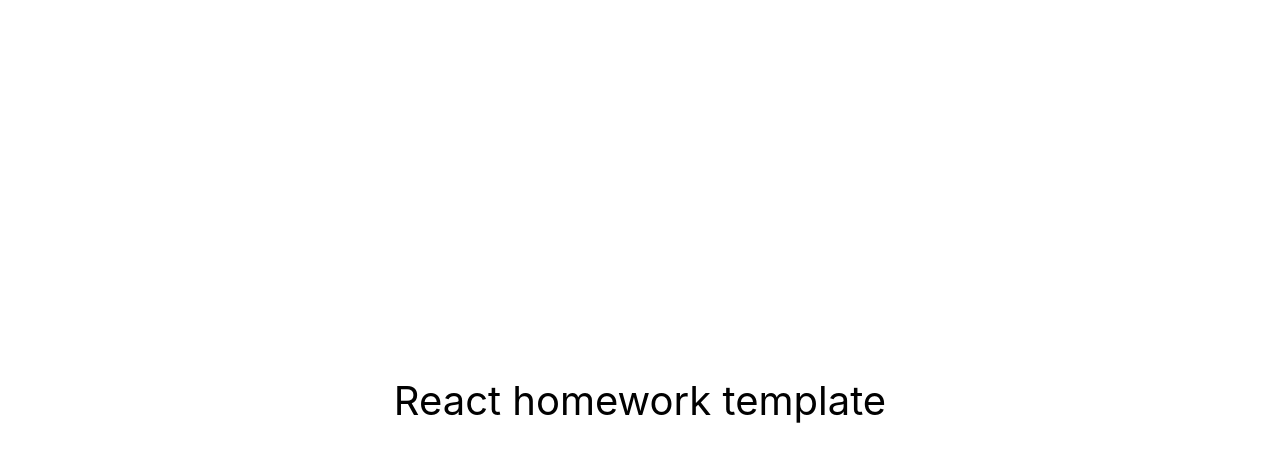
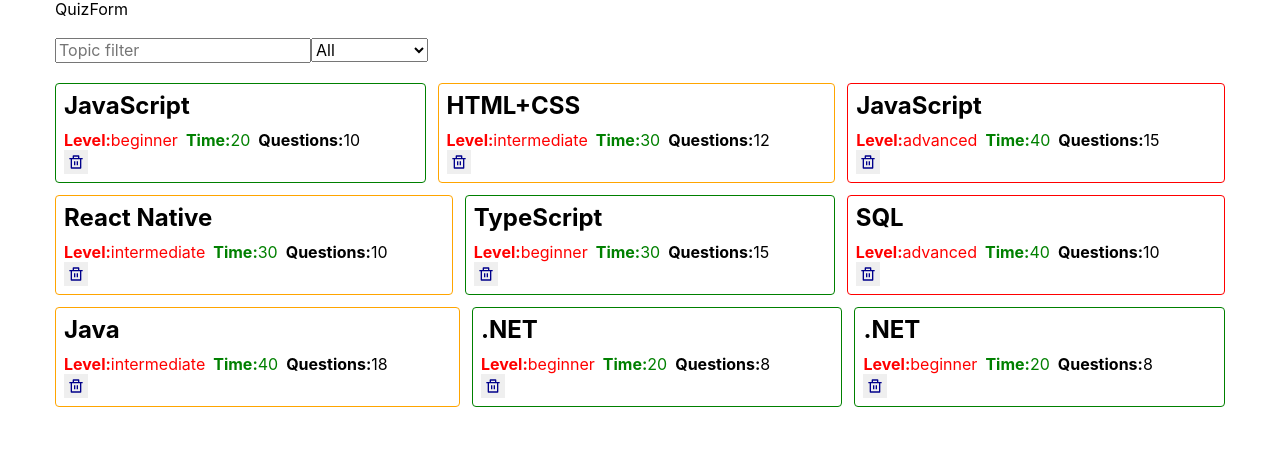
Before and after one commit to Serhii-Sunko/react-85, a React (Create React App) app: page / in a window 1280 px wide. Shown: the top 462 px of the page. Built offline with nearby package versions, Linux system fonts and the light colour scheme.

Commit message:
add a state

```diff
--- a/package.json
+++ b/package.json
@@ -7,9 +7,12 @@
     "@testing-library/jest-dom": "^5.16.3",
     "@testing-library/react": "^12.1.4",
     "@testing-library/user-event": "^13.5.0",
+    "modern-normalize": "^3.0.1",
     "react": "^18.1.0",
     "react-dom": "^18.1.0",
+    "react-icons": "^5.3.0",
     "react-scripts": "5.0.1",
+    "styled-components": "^6.1.13",
     "web-vitals": "^2.1.3"
   },
   "scripts": {
--- a/src/components/App.jsx
+++ b/src/components/App.jsx
@@ -1,16 +1,69 @@
-export const App = () => {
+import { QuizForm } from "./QuizForm";
+import { QuizList } from "./QuizList/QuizList";
+import { SearchBar } from "./SearchBar";
+import initialQuizItems  from "../quiz-items.json"
+import { GlobalStyle } from "./GlobalStyle";
+import { Layout } from "./Layout";
+import { Component } from "react";
+
+
+export class App extends Component {
+  state = {
+    quizItems: initialQuizItems,
+    filters: {
+     topic: "",
+     level: "all",
+    }
+  };
+
+  deleteQuiz = quizId => {
+    this.setState(prevState => ({
+      quizItems: prevState.quizItems.filter(quiz => quiz.id !== quizId),
+    }))
+  };
+
+  changeLevelFilter = (newLevel) => {
+    this.setState(prevState => ({
+      filters: {
+        ...prevState.filters, level:newLevel,
+      }
+    }) )
+  }
+
+  changeTopicFilter = (newTopic) => {
+    this.setState(prevState => ({
+      filters: {
+        ...prevState.filters, topic: newTopic,
+      }
+    }))
+  }
+
+  getVisibleQuizItems = () => {
+    const { quizItems, filters } = this.state;
+    return quizItems.filter(
+      quiz => {
+        const hasTopic = quiz.topic.toLowerCase().includes(filters.topic.toLowerCase());
+        if (filters.level === "all") {
+          return hasTopic;
+        }
+        return hasTopic && quiz.level === filters.level;
+      });
+  };
+  render() {
+    const {filters} = this.state;
+    const visibleItems = this.getVisibleQuizItems();
   return (
-    <div
-      style={{
-        height: '100vh',
-        display: 'flex',
-        justifyContent: 'center',
-        alignItems: 'center',
-        fontSize: 40,
-        color: '#010101'
-      }}
-    >
-      React homework template
-    </div>
+    <Layout>
+      <QuizForm />
+      <SearchBar
+        level={filters.level}
+        topic={filters.topic}
+        onChangeLevel={this.changeLevelFilter}
+        onChangeTopic={this.changeTopicFilter}
+      />
+      <QuizList items={visibleItems} onDelete={this.deleteQuiz } />
+      <GlobalStyle/>
+    </Layout>
   );
-};
+  };
+}
--- a/src/index.css
+++ b/src/components/GlobalStyle.js
@@ -1,5 +1,7 @@
-@import-normalize; /* bring in normalize.css styles */
+import { createGlobalStyle } from "styled-components";
+import "modern-normalize";
 
+export const GlobalStyle = createGlobalStyle`
 body {
   margin: 0;
   font-family: -apple-system, BlinkMacSystemFont, 'Segoe UI', 'Roboto', 'Oxygen',
@@ -13,3 +15,17 @@ code {
   font-family: source-code-pro, Menlo, Monaco, Consolas, 'Courier New',
     monospace;
 }
+
+
+ul{
+list-style: none;
+margin: 0;
+padding: 0;
+}
+
+img {
+display: block;
+max-width: 100%;
+object-fit: cover;
+}
+`;
--- /dev/null
+++ b/src/components/Layout.js
@@ -0,0 +1,11 @@
+import styled from "styled-components";
+
+export const Layout = styled.div`
+display: flex;
+flex-direction: column;
+gap: ${p=>p.theme.spacing(5)};
+max-width: 1200px;
+margin: 0 auto;
+padding: 0 15px;
+
+`
--- /dev/null
+++ b/src/components/QuizCard/QuizCard.js
@@ -0,0 +1,23 @@
+import { RiDeleteBinLine } from "react-icons/ri";
+import { Button, MetaText, MetaWrapper, Topic, Wrapper } from "./QuizCard.styled"
+export const QuizCart = ({ quiz: {id, topic, level, time, questions}, onDelete }) => {
+    return (
+        <Wrapper level={level}>
+            <Topic>{topic}</Topic>
+            <MetaWrapper>
+                <MetaText color="red">
+                    <b>Level:</b>{level}
+                </MetaText>
+                <MetaText color="green">
+                    <b>Time:</b>{time}
+                </MetaText>
+                <MetaText>
+                    <b>Questions:</b>{questions}
+                </MetaText>
+            </MetaWrapper>
+            <Button onClick={()=> onDelete(id)}>
+                <RiDeleteBinLine />
+                </Button>
+        </Wrapper>
+    )
+}
--- /dev/null
+++ b/src/components/QuizCard/QuizCard.styled.js
@@ -0,0 +1,56 @@
+import styled from "styled-components";
+
+const getBorderColor = ({level, theme} )=>{
+ switch (level) {
+        case "beginner":
+            return theme.colors.green;
+        case "intermediate":
+            return theme.colors.orange;
+        case "advanced":
+            return theme.colors.red;
+        default:
+            return null;
+}
+};
+
+export const Wrapper = styled.div`
+padding:${p=> p.theme.spacing(2)};
+border: 1px solid ${getBorderColor};
+
+border-radius: ${p =>p.theme.radii.small};
+`;
+
+export const Topic = styled.h2`
+margin-top:0;
+margin-bottom: ${p => p.theme.spacing(3)};
+`;
+
+export const MetaWrapper = styled.div`
+display:flex;
+gap: ${p=>p.theme.spacing(2)};
+`;
+
+export const MetaText = styled.p`
+margin:0;
+
+color: ${p => {
+    return p.color;
+}}
+`;
+
+export const Button = styled.button`
+padding: ${p=>p.theme.spacing(1)};
+margin: 0;
+border: none;
+
+:hover {
+color: green;
+background-color: blue;}
+
+color: darkblue;
+span {
+margin-left: 4px;}
+
+svg{
+display: block;}
+`;
--- /dev/null
+++ b/src/components/QuizForm.js
@@ -0,0 +1,3 @@
+export const QuizForm = () => {
+    return <div>QuizForm</div>
+};
--- /dev/null
+++ b/src/components/QuizList/QuizList.js
@@ -0,0 +1,13 @@
+import { QuizCart } from "../QuizCard/QuizCard";
+import { List, ListItem } from "./QuizList.styled";
+
+export const QuizList = ({ items, onDelete}) => {
+    return (
+        <List>{items.map(item =>
+            <ListItem key={item.id}>
+                <QuizCart quiz={ item} onDelete={onDelete} />
+            </ListItem>
+        )}
+        </List>
+    );
+};
--- /dev/null
+++ b/src/components/QuizList/QuizList.styled.js
@@ -0,0 +1,12 @@
+import styled from "styled-components";
+
+export const List = styled.ul`
+display: flex;
+flex-wrap: wrap;
+gap:${p=> p.theme.spacing(3)};
+`;
+
+export const ListItem = styled.li`
+// width: 300px;
+flex-grow:1;
+`;
--- /dev/null
+++ b/src/components/SearchBar.js
@@ -0,0 +1,16 @@
+export const SearchBar = ({topic,level, onChangeLevel, onChangeTopic}) => {
+    return (<div>
+        <input
+            type="text"
+            value={topic}
+            onChange={evt =>{ onChangeTopic(evt.target.value) }}
+            placeholder="Topic filter" />
+        <select value={level} onChange={ evt=>{onChangeLevel(evt.target.value)}}>
+            <option value="all">All</option>
+            <option value="beginner">Beginner</option>
+            <option value="intermediate">Intermediate</option>
+            <option value="advanced">Advanced</option>
+        </select>
+    </div>
+    );
+};
--- a/src/index.js
+++ b/src/index.js
@@ -1,10 +1,30 @@
 import React from 'react';
 import ReactDOM from 'react-dom/client';
+import { ThemeProvider } from 'styled-components';
 import { App } from 'components/App';
-import './index.css';
+
+
+const theme = {
+  colors: {
+    black: "#212121",
+    white: "#ffffff",
+    red: "red",
+    green: "green",
+    orange: "orange",
+  },
+  radii: {
+    small: "4px",
+    medium: "8px",
+    large: "16px",
+
+  },
+  spacing: value => `${value * 4}px`,
+};
 
 ReactDOM.createRoot(document.getElementById('root')).render(
   <React.StrictMode>
-    <App />
+    <ThemeProvider theme={theme}>
+      <App />
+      </ThemeProvider>
   </React.StrictMode>
 );
--- /dev/null
+++ b/src/quiz-items.json
@@ -0,0 +1,56 @@
+[
+{"id":"1",
+"topic":"JavaScript",
+"level":"beginner",
+"time":20,
+"questions":10
+},
+{"id":"2",
+"topic":"HTML+CSS",
+"level":"intermediate",
+"time":30,
+"questions":12
+},
+{"id":"3",
+"topic":"JavaScript",
+"level":"advanced",
+"time":40,
+"questions":15
+},
+{"id":"4",
+"topic":"React Native",
+"level":"intermediate",
+"time":30,
+"questions":10
+},
+{"id":"5",
+"topic":"TypeScript",
+"level":"beginner",
+"time":30,
+"questions":15
+},
+{"id":"6",
+"topic":"SQL",
+"level":"advanced",
+"time":40,
+"questions":10
+},
+{"id":"7",
+"topic":"Java",
+"level":"intermediate",
+"time":40,
+"questions":18
+},
+{"id":"8",
+"topic":".NET",
+"level":"beginner",
+"time":20,
+"questions":8
+},
+{"id":"9",
+"topic":".NET",
+"level":"beginner",
+"time":20,
+"questions":8
+}
+]
```
Also changed, not shown: 1 other file (tests, documents, lock files or other folders).
